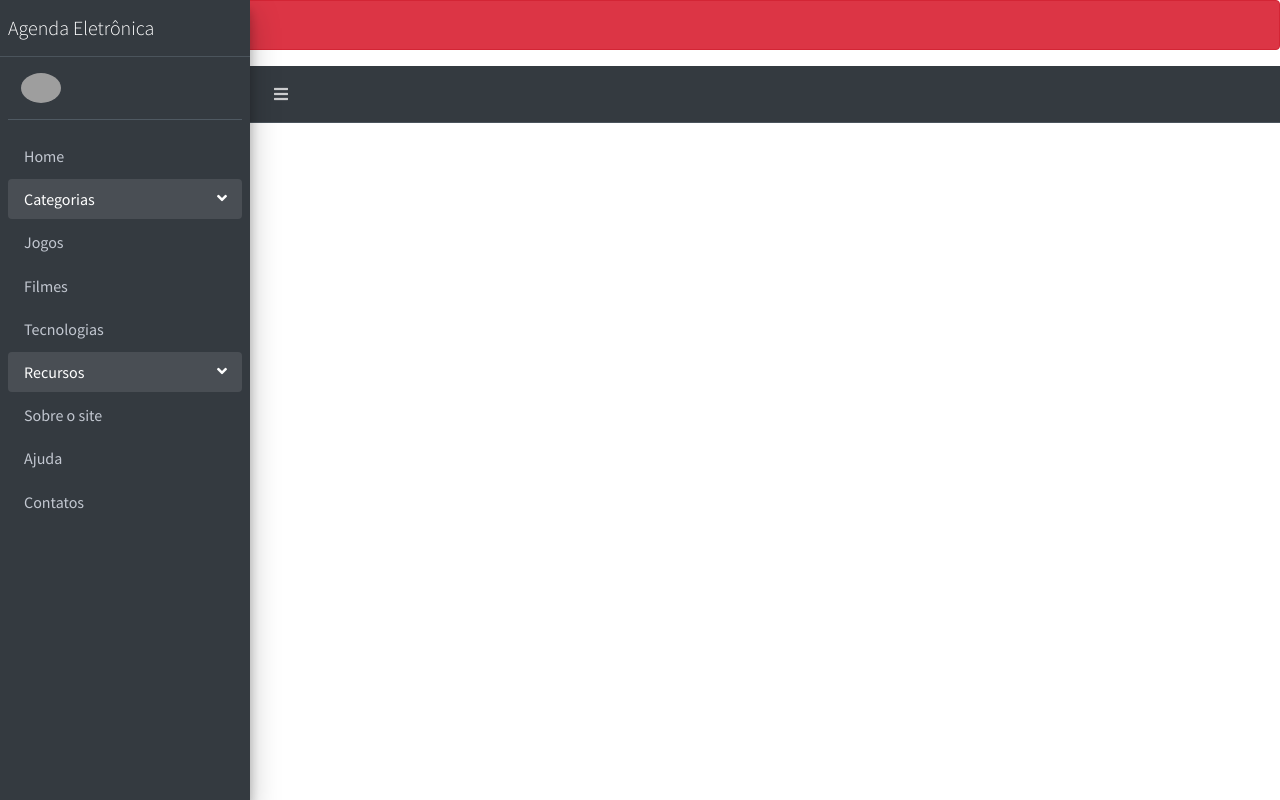
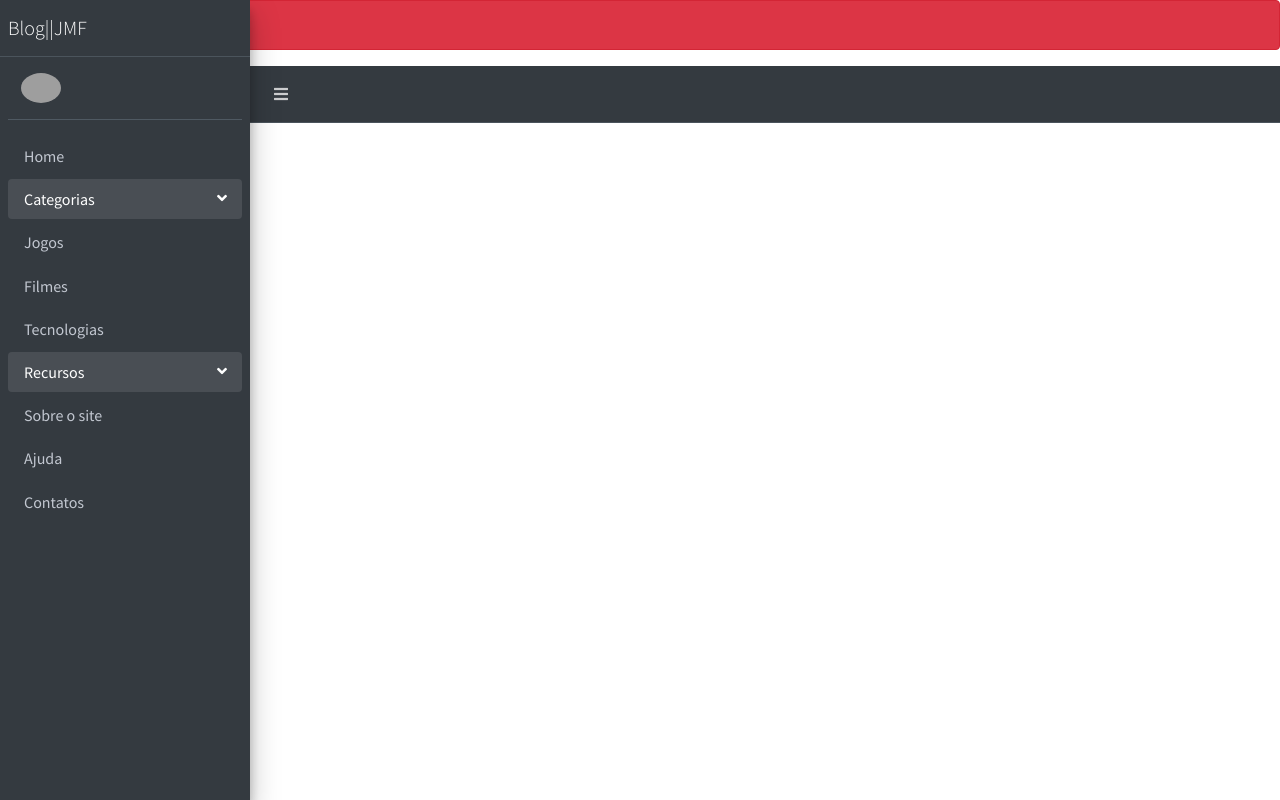
Before and after one commit to PedroHugo-Dev/blog-2k24, a PHP site: page /includes/header.php in a window 1280 px wide. Run offline with PHP 8.4, Linux system fonts and the light colour scheme; the template is opened without the code that fills it, so the values that code supplies are empty; a user stored in the database is signed in; data comes from the database, SQL or seed files in the repository; some libraries are stand-ins or nearby versions; grey boxes are pictures that could not be loaded.

Commit message:
mudança do nome do blog

```diff
--- a/includes/header.php
+++ b/includes/header.php
@@ -124,7 +124,7 @@ try {
   <aside class="main-sidebar sidebar-dark-primary elevation-4">
     <!-- Brand Logo -->
     <a href="index3.html" class="brand-link">
-      <span class="brand-text font-weight-light">Agenda Eletrônica</span>
+      <span class="brand-text font-weight-light">Blog||JMF</span>
     </a>
     <!-- Sidebar -->
     <div class="sidebar">
```
